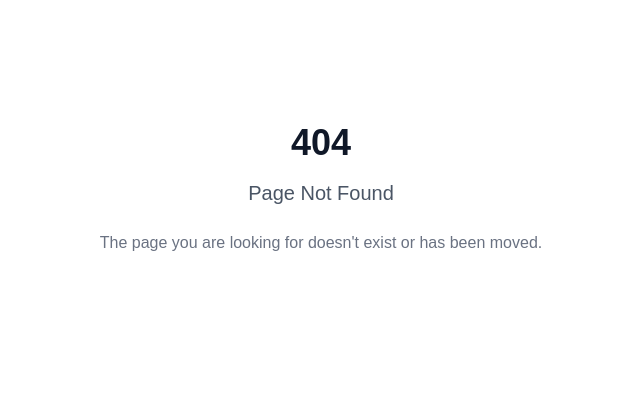
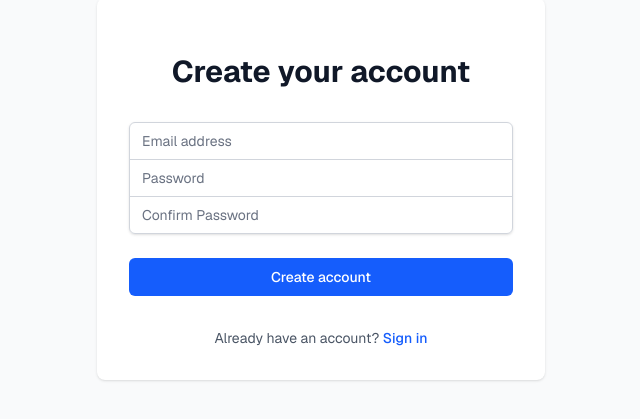
Before and after one commit to Harshpandey2165/enpoint, a Next.js app in the folder frontend/: page /register in a window 1280 px wide. Before the commit this address had no page. Shown: the part 211-630 px from the top of the page, without its empty margins (319-959 px from the left). Built offline with nearby package versions, Linux system fonts and the light colour scheme.

Commit message:
Add login and register pages with proper client component structure
- Create login page with proper form handling
- Create register page with password confirmation
- Update root page to redirect to login
- Ensure all pages use proper client component pattern

```diff
--- /dev/null
+++ b/frontend/src/app/login/page.tsx
@@ -0,0 +1,104 @@
+'use client';
+
+import { useState } from 'react';
+import { useRouter } from 'next/navigation';
+import { Button } from '@/components/ui/Button';
+
+export default function LoginPage() {
+  const router = useRouter();
+  const [email, setEmail] = useState('');
+  const [password, setPassword] = useState('');
+  const [error, setError] = useState('');
+  const [isLoading, setIsLoading] = useState(false);
+
+  const handleSubmit = async (e: React.FormEvent<HTMLFormElement>) => {
+    e.preventDefault();
+    setError('');
+    setIsLoading(true);
+
+    try {
+      const res = await fetch(`${process.env.NEXT_PUBLIC_API_URL}/auth/login`, {
+        method: 'POST',
+        headers: {
+          'Content-Type': 'application/json',
+        },
+        body: JSON.stringify({ email, password }),
+      });
+
+      const data = await res.json();
+
+      if (!res.ok) {
+        throw new Error(data.message || 'Failed to login');
+      }
+
+      localStorage.setItem('token', data.access_token);
+      localStorage.setItem('user', JSON.stringify(data.user));
+      router.push('/tasks');
+    } catch (err) {
+      setError(err instanceof Error ? err.message : 'Something went wrong');
+    } finally {
+      setIsLoading(false);
+    }
+  };
+
+  return (
+    <div className="min-h-screen flex items-center justify-center bg-gray-50">
+      <div className="w-full max-w-md space-y-8 p-8 bg-white rounded-lg shadow">
+        <div>
+          <h2 className="mt-6 text-center text-3xl font-bold text-gray-900">
+            Sign in to your account
+          </h2>
+        </div>
+        <form className="mt-8 space-y-6" onSubmit={handleSubmit}>
+          <div className="rounded-md shadow-sm -space-y-px">
+            <div>
+              <input
+                type="email"
+                required
+                className="appearance-none rounded-none relative block w-full px-3 py-2 border border-gray-300 placeholder-gray-500 text-gray-900 rounded-t-md focus:outline-none focus:ring-blue-500 focus:border-blue-500 focus:z-10 sm:text-sm"
+                placeholder="Email address"
+                value={email}
+                onChange={(e) => setEmail(e.target.value)}
+              />
+            </div>
+            <div>
+              <input
+                type="password"
+                required
+                className="appearance-none rounded-none relative block w-full px-3 py-2 border border-gray-300 placeholder-gray-500 text-gray-900 rounded-b-md focus:outline-none focus:ring-blue-500 focus:border-blue-500 focus:z-10 sm:text-sm"
+                placeholder="Password"
+                value={password}
+                onChange={(e) => setPassword(e.target.value)}
+              />
+            </div>
+          </div>
+
+          {error && (
+            <div className="text-red-500 text-sm text-center">{error}</div>
+          )}
+
+          <div>
+            <Button
+              type="submit"
+              className="group relative w-full flex justify-center py-2 px-4 border border-transparent text-sm font-medium rounded-md text-white bg-blue-600 hover:bg-blue-700 focus:outline-none focus:ring-2 focus:ring-offset-2 focus:ring-blue-500"
+              disabled={isLoading}
+            >
+              {isLoading ? 'Signing in...' : 'Sign in'}
+            </Button>
+          </div>
+        </form>
+        <div className="text-center">
+          <p className="text-sm text-gray-600">
+            Don&apos;t have an account?{' '}
+            <a
+              href="/register"
+              className="font-medium text-blue-600 hover:text-blue-500"
+            >
+              Create one
+            </a>
+          </p>
+        </div>
+      </div>
+    </div>
+  );
+}
--- a/frontend/src/app/page.tsx
+++ b/frontend/src/app/page.tsx
@@ -1,12 +1,20 @@
+'use client';
+
 import { Metadata } from 'next';
-import { redirect } from 'next/navigation';
+import { useRouter } from 'next/navigation';
+import { useEffect } from 'react';
 
 export const metadata: Metadata = {
   title: 'Redirecting...',
   description: 'Redirecting to login page...',
 };
 
-export default function Home() {
-  redirect('/login');
+export default function HomePage() {
+  const router = useRouter();
+
+  useEffect(() => {
+    router.push('/login');
+  }, [router]);
+
   return null;
 }
--- /dev/null
+++ b/frontend/src/app/register/page.tsx
@@ -0,0 +1,121 @@
+'use client';
+
+import { useState } from 'react';
+import { useRouter } from 'next/navigation';
+import { Button } from '@/components/ui/Button';
+
+export default function RegisterPage() {
+  const router = useRouter();
+  const [email, setEmail] = useState('');
+  const [password, setPassword] = useState('');
+  const [confirmPassword, setConfirmPassword] = useState('');
+  const [error, setError] = useState('');
+  const [isLoading, setIsLoading] = useState(false);
+
+  const handleSubmit = async (e: React.FormEvent<HTMLFormElement>) => {
+    e.preventDefault();
+    setError('');
+    setIsLoading(true);
+
+    if (password !== confirmPassword) {
+      setError('Passwords do not match');
+      setIsLoading(false);
+      return;
+    }
+
+    try {
+      const res = await fetch(`${process.env.NEXT_PUBLIC_API_URL}/auth/register`, {
+        method: 'POST',
+        headers: {
+          'Content-Type': 'application/json',
+        },
+        body: JSON.stringify({ email, password }),
+      });
+
+      const data = await res.json();
+
+      if (!res.ok) {
+        throw new Error(data.message || 'Failed to register');
+      }
+
+      localStorage.setItem('token', data.access_token);
+      localStorage.setItem('user', JSON.stringify(data.user));
+      router.push('/tasks');
+    } catch (err) {
+      setError(err instanceof Error ? err.message : 'Something went wrong');
+    } finally {
+      setIsLoading(false);
+    }
+  };
+
+  return (
+    <div className="min-h-screen flex items-center justify-center bg-gray-50">
+      <div className="w-full max-w-md space-y-8 p-8 bg-white rounded-lg shadow">
+        <div>
+          <h2 className="mt-6 text-center text-3xl font-bold text-gray-900">
+            Create your account
+          </h2>
+        </div>
+        <form className="mt-8 space-y-6" onSubmit={handleSubmit}>
+          <div className="rounded-md shadow-sm -space-y-px">
+            <div>
+              <input
+                type="email"
+                required
+                className="appearance-none rounded-none relative block w-full px-3 py-2 border border-gray-300 placeholder-gray-500 text-gray-900 rounded-t-md focus:outline-none focus:ring-blue-500 focus:border-blue-500 focus:z-10 sm:text-sm"
+                placeholder="Email address"
+                value={email}
+                onChange={(e) => setEmail(e.target.value)}
+              />
+            </div>
+            <div>
+              <input
+                type="password"
+                required
+                className="appearance-none rounded-none relative block w-full px-3 py-2 border border-gray-300 placeholder-gray-500 text-gray-900 focus:outline-none focus:ring-blue-500 focus:border-blue-500 focus:z-10 sm:text-sm"
+                placeholder="Password"
+                value={password}
+                onChange={(e) => setPassword(e.target.value)}
+              />
+            </div>
+            <div>
+              <input
+                type="password"
+                required
+                className="appearance-none rounded-none relative block w-full px-3 py-2 border border-gray-300 placeholder-gray-500 text-gray-900 rounded-b-md focus:outline-none focus:ring-blue-500 focus:border-blue-500 focus:z-10 sm:text-sm"
+                placeholder="Confirm Password"
+                value={confirmPassword}
+                onChange={(e) => setConfirmPassword(e.target.value)}
+              />
+            </div>
+          </div>
+
+          {error && (
+            <div className="text-red-500 text-sm text-center">{error}</div>
+          )}
+
+          <div>
+            <Button
+              type="submit"
+              className="group relative w-full flex justify-center py-2 px-4 border border-transparent text-sm font-medium rounded-md text-white bg-blue-600 hover:bg-blue-700 focus:outline-none focus:ring-2 focus:ring-offset-2 focus:ring-blue-500"
+              disabled={isLoading}
+            >
+              {isLoading ? 'Creating account...' : 'Create account'}
+            </Button>
+          </div>
+        </form>
+        <div className="text-center">
+          <p className="text-sm text-gray-600">
+            Already have an account?{' '}
+            <a
+              href="/login"
+              className="font-medium text-blue-600 hover:text-blue-500"
+            >
+              Sign in
+            </a>
+          </p>
+        </div>
+      </div>
+    </div>
+  );
+}
```
